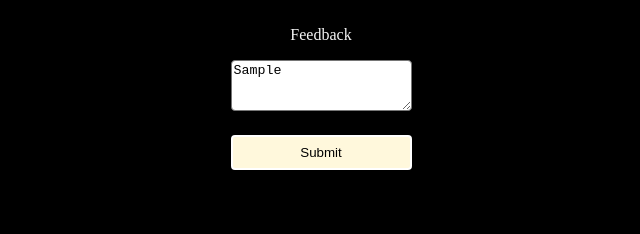
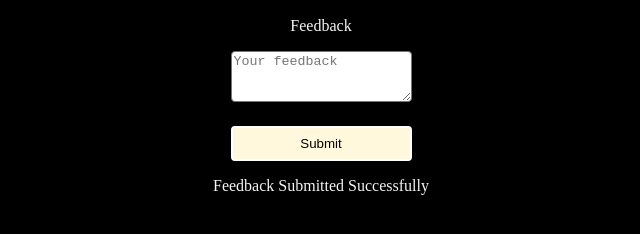
Before and after one commit to drenchoman/aws-cotiss-project, a website: page public/index.html in a window 1280 px wide. Both pictures are taken after typing "Sample" into the empty fields and a click on the button "Submit". Shown: the part 338-572 px from the top of the page, without its empty margins (319-959 px from the left). Drawn offline with Linux system fonts and the light colour scheme.

Commit message:
add confirmation on submit

```diff
--- a/index.js
+++ b/index.js
@@ -16,7 +16,8 @@ app.post('/', (req, res) => {
   const feedback = req.body;
   feedback.id = 2;
   console.log(feedback);
-  res.json({ feedback });
+  let response = JSON.stringify(feedback);
+  res.status(200).json({ message: 'Success' });
 });
 
 app.listen(3000, () => console.log('App running on port 3000'));
--- a/public/index.html
+++ b/public/index.html
@@ -27,6 +27,7 @@
         </div>
         <button>Submit</button>
       </form>
+      <span id="status"></span>
     </div>
     <script src="./utils.js"></script>
   </body>
--- a/public/utils.js
+++ b/public/utils.js
@@ -1,5 +1,6 @@
 const form = document.querySelector('form');
 const feedback = document.querySelector('#feedback');
+const stat = document.querySelector('#status');
 
 function submitForm(event) {
   event.preventDefault();
@@ -18,14 +19,27 @@ form.addEventListener('submit', (e) => {
   sendData();
 });
 
-function sendData() {
+async function sendData() {
   let fee = feedback.value;
-  console.log(fee);
-  fetch('/', {
+  try {
+    await fetch('/', {
       method: 'POST',
       headers: {
         'Content-Type': 'application/json',
       },
       body: JSON.stringify({ feedback: fee }),
     });
+    updateStatus();
+    clearFeedback();
+  } catch (err) {
+    console.log(err);
   }
+}
+
+function updateStatus() {
+  stat.textContent = 'Feedback Submitted Successfully';
+}
+
+function clearFeedback() {
+  feedback.value = '';
+}
```
Lines whose indentation alone changed are shown as unchanged.
